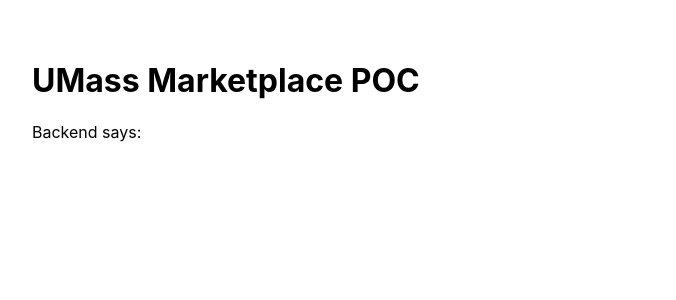
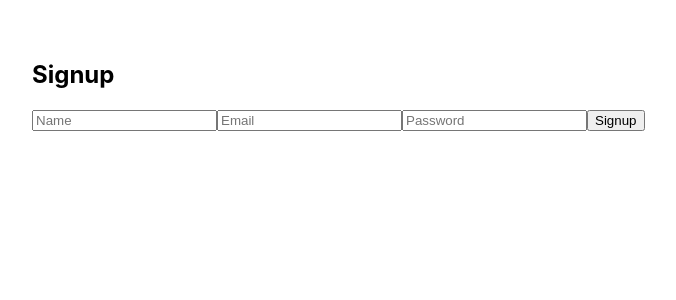
Before and after one commit to isha-234/umass-marketplace, a React (Create React App) app in the folder frontend/: page / in a window 1280 px wide. Shown: the top 300 px of the page, without its empty margins (8-684 px from the left). Built offline with nearby package versions, Linux system fonts and the light colour scheme.

Commit message:
basic frontend for signup and login

```diff
--- a/frontend/src/App.js
+++ b/frontend/src/App.js
@@ -1,23 +1,40 @@
-import React, { useEffect, useState } from "react";
-import axios from "axios";
+// import React, { useEffect, useState } from "react";
+// import axios from "axios";
+
+// function App() {
+//   const [message, setMessage] = useState("");
+//   const [item, setItem] = useState(null);
+
+//   useEffect(() => {
+//     axios.get("http://127.0.0.1:8000/")  // FastAPI base endpoint
+//       .then(res => setMessage(res.data.message))
+//       .catch(err => console.error(err));
+
+//   }, []);
+
+//   return (
+//     <div style={{ padding: 40 }}>
+//       <h1>UMass Marketplace POC</h1>
+//       <p>Backend says: {message}</p>
+//       {item && <p>Inserted item: {item.name}</p>}
+//     </div>
+//   );
+// }
+
+// export default App;
+
+import { BrowserRouter, Routes, Route } from "react-router-dom";
+import Signup from "./Signup";
+import Login from "./Login";
 
 function App() {
-  const [message, setMessage] = useState("");
-  const [item, setItem] = useState(null);
-
-  useEffect(() => {
-    axios.get("http://127.0.0.1:8000/")  // FastAPI base endpoint
-      .then(res => setMessage(res.data.message))
-      .catch(err => console.error(err));
-  }, []);
-
   return (
-    <div style={{ padding: 40 }}>
-      <h1>UMass Marketplace POC</h1>
-      <p>Backend says: {message}</p>
-      {item && <p>Inserted item: {item.name}</p>}
-    </div>
+    <BrowserRouter>
+      <Routes>
+        <Route path="/" element={<Signup />} />
+        <Route path="/login" element={<Login />} />
+      </Routes>
+    </BrowserRouter>
   );
 }
-
 export default App;
--- /dev/null
+++ b/frontend/src/Login.js
@@ -0,0 +1,27 @@
+import React, { useState } from "react";
+import axios from "axios";
+
+export default function Login() {
+  const [form, setForm] = useState({ email: "", password: "" });
+
+  const handleChange = e => setForm({ ...form, [e.target.name]: e.target.value });
+
+  const handleSubmit = async e => {
+    e.preventDefault();
+    const res = await axios.post("http://127.0.0.1:8000/login", new URLSearchParams({
+      username: form.email,
+      password: form.password
+    }));
+    localStorage.setItem("token", res.data.access_token);
+    alert("Login successful!");
+  };
+
+  return (
+    <form onSubmit={handleSubmit} style={{ padding: 40 }}>
+      <h2>Login</h2>
+      <input name="email" placeholder="Email" onChange={handleChange} />
+      <input type="password" name="password" placeholder="Password" onChange={handleChange} />
+      <button type="submit">Login</button>
+    </form>
+  );
+}
--- /dev/null
+++ b/frontend/src/Signup.js
@@ -0,0 +1,24 @@
+import React, { useState } from "react";
+import axios from "axios";
+
+export default function Signup() {
+  const [form, setForm] = useState({ name: "", email: "", password: "" });
+
+  const handleChange = e => setForm({ ...form, [e.target.name]: e.target.value });
+
+  const handleSubmit = async e => {
+    e.preventDefault();
+    await axios.post("http://localhost:8000/signup", form);
+    alert("Signup successful! You can now login.");
+  };
+
+  return (
+    <form onSubmit={handleSubmit} style={{ padding: 40 }}>
+      <h2>Signup</h2>
+      <input name="name" placeholder="Name" onChange={handleChange} />
+      <input name="email" placeholder="Email" onChange={handleChange} />
+      <input type="password" name="password" placeholder="Password" onChange={handleChange} />
+      <button type="submit">Signup</button>
+    </form>
+  );
+}
```
